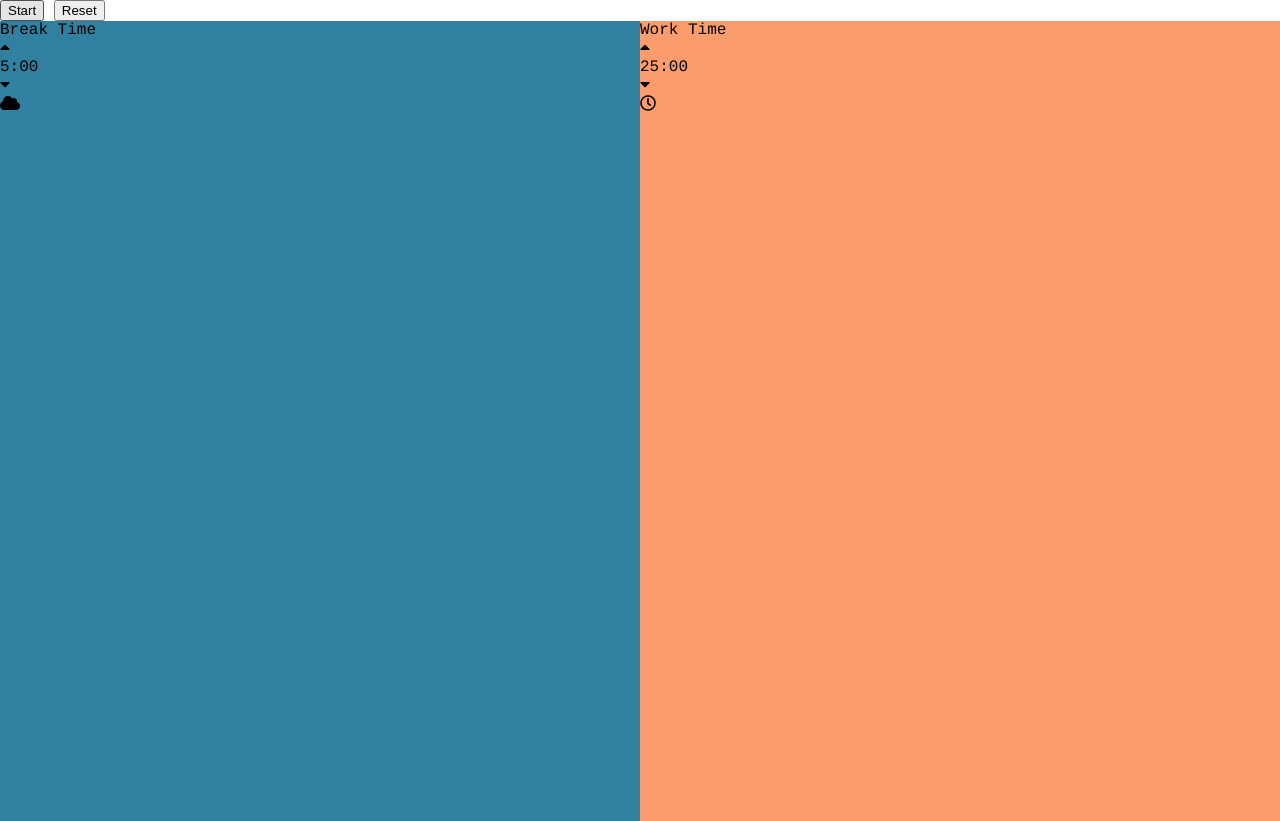
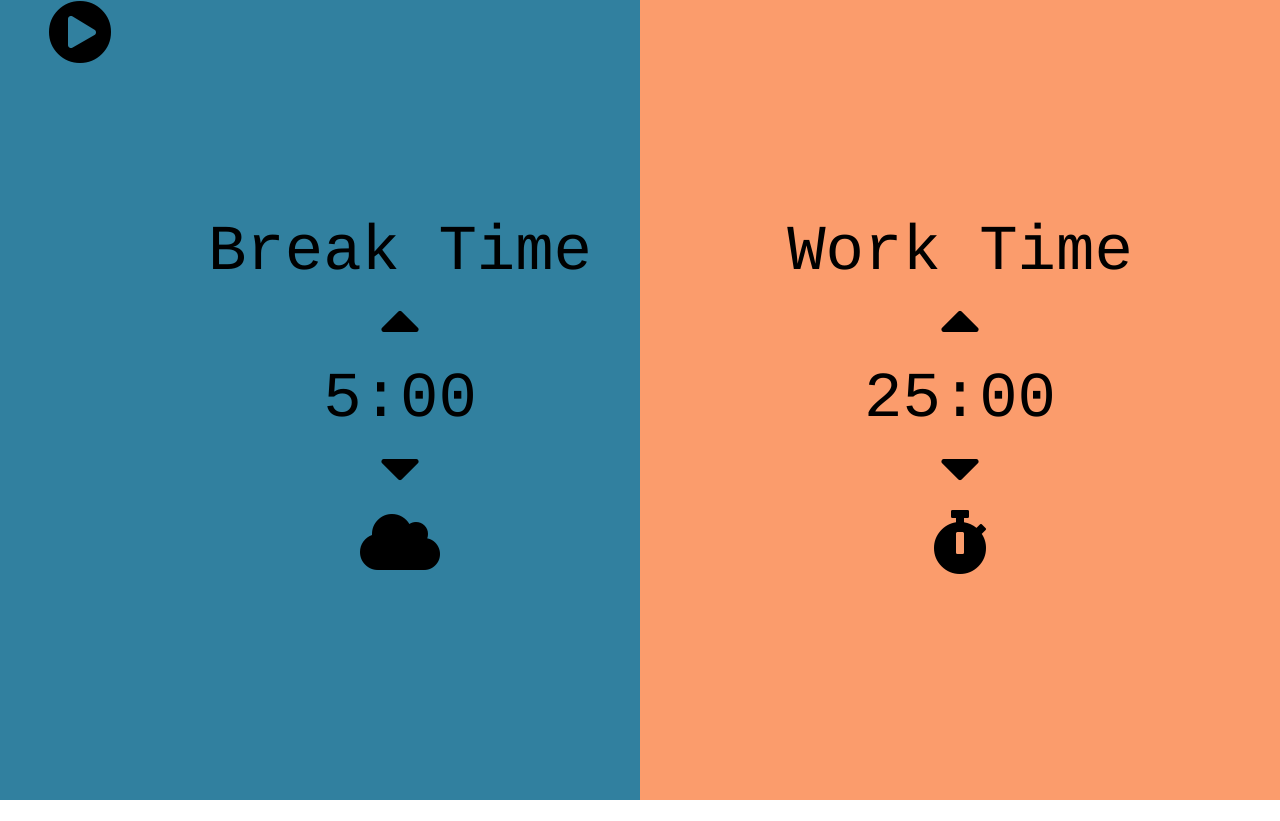
Before and after one commit to choilmto/fcc-PomodoroClock, a plain HTML site: page index.html in a window 1280 px wide. After the commit the page ends 800 px from the top, so only its background shows below. Drawn offline with Linux system fonts and the light colour scheme.

Commit message:
Most CSS styled.

```diff
--- a/index.html
+++ b/index.html
@@ -8,12 +8,14 @@
   <body>
 
     <div id="app">
-      <button v-on:click="isOn = true">Start</button>
-      <!--<button v-on:click="isOn = false">Pause</button>-->
-      <button v-on:click="isOn = false">Reset</button>
+      <!--<button v-on:click="isOn = true">Start</button>
+      <button v-on:click="isOn = false">Reset</button>-->
       <div class="outer">
         <div class="break-area"
              v-bind:class="{darkBlue: darkBlue, lightBlue: lightBlue}">
+          <span class="button"
+                v-on:click="isOn = !isOn"><i v-bind:class="{'fas fa-play-circle': !isOn, 'far fa-stop-circle': isOn}"></i></span>
+          <div class="content">
             <div id="el1">Break Time</div>
             <span v-on:click="add1"><i class="fa fa-caret-up"
                                        v-bind:class="{seen: !isOn, unseen: isOn}">
@@ -24,8 +26,10 @@
                                      </i></span>
             <div id="el3"><i class="fas fa-cloud"></i></div>
           </div>
+        </div>
         <div class="work-area"
             v-bind:class="{darkOrange: darkOrange, lightOrange: lightOrange}">
+          <div class="content">
             <div id="el4">Work Time</div>
             <span v-on:click="add2"><i class="fa fa-caret-up"
                                        v-bind:class="{seen: !isOn, unseen: isOn}">
@@ -34,7 +38,8 @@
             <span v-on:click="less2"><i class="fa fa-caret-down"
                                         v-bind:class="{seen: !isOn, unseen: isOn}">
                                     </i></span>
-          <div id="el6"><i class="far fa-clock"></i></div>
+            <div id="el6"><i class="fas fa-stopwatch"></i></div>
+          </div>
         </div>
       </div>
     </div>
--- a/theme.css
+++ b/theme.css
@@ -3,20 +3,31 @@ html, body {
   margin: 0;
   padding: 0;
   font-family: Courier, Courier New, Lucida Sans Typewriter, Lucida Typewriter, monospace;
+  font-size: 2em;
 }
 .outer {
   height: 100vh;
   display: flex;
 }
+.content {
+  height: auto;
+  align-self: center;
+}
 .break-area {
   height: auto;
   flex: 1;
   background-color: #31809F;
+  text-align: center;
+  display: flex;
+  justify-content: space-around;
 }
 .work-area {
   height: auto;
   flex: 1;
   background-color: #FB9C6C;
+  text-align: center;
+  display: flex;
+  justify-content: center;
 }
 .darkBlue {
   background-color: #184D68;
@@ -40,3 +51,6 @@ html, body {
 .unseen {
   visibility: hidden;
 }
+.button:hover {
+  cursor: pointer;
+}
```
Lines whose indentation alone changed are shown as unchanged.
